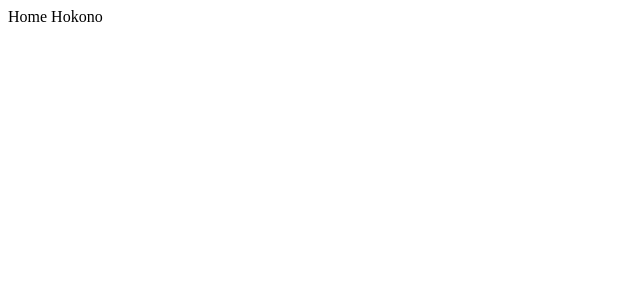
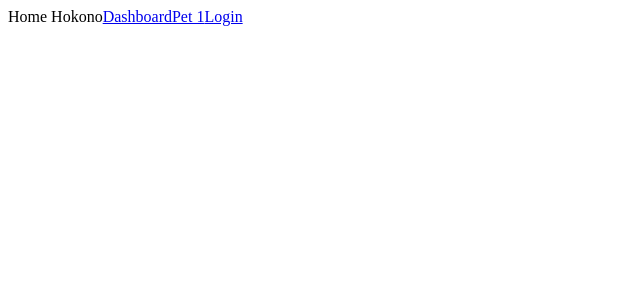
Before and after one commit to hokonoDev/hokono, a React (Create React App) app: page / in a window 1280 px wide. Shown: the top 300 px of the page, without its empty margins (0-640 px from the left). Built offline with nearby package versions, Linux system fonts and the light colour scheme.

Commit message:
Link rendering & exact path prop

```diff
--- a/src/components/Home.js
+++ b/src/components/Home.js
@@ -1,9 +1,13 @@
 import React from 'react';
+import { Link } from 'react-router-dom';
 
 const Home = () => {
   return (
     <div>
-    Home Hokono
+      Home Hokono
+      <Link to="/dashboard">Dashboard</Link>
+      <Link to="/pet/pet_1">Pet 1</Link>
+      <Link to="/auth">Login</Link>
     </div>
   );
 }
--- a/src/containers/App.js
+++ b/src/containers/App.js
@@ -21,15 +21,28 @@ class App extends Component {
     return (
       <Router>
         <div>
-          <Route path="/" component={Home}/>
-          <Route path="/dashboard" component={Dashboard}/>
-          <Route path="/auth" component={Auth}/>
-          <Route path="/pet/:id" render={props => (
+          <Route
+            exact
+            path="/"
+            component={Home}
+          />
+          <Route
+            path="/dashboard"
+            component={Dashboard}
+          />
+          <Route
+            path="/auth"
+            component={Auth}
+          />
+          <Route
+            path="/pet/:id"
+            render={props => (
               <PetProfile
                 {...props}
                 pet={this.getPetData(props)}
               />
-          )}/>
+            )}
+          />
         </div>
       </Router>
     );
```
